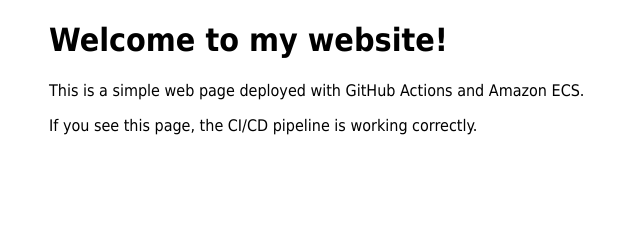
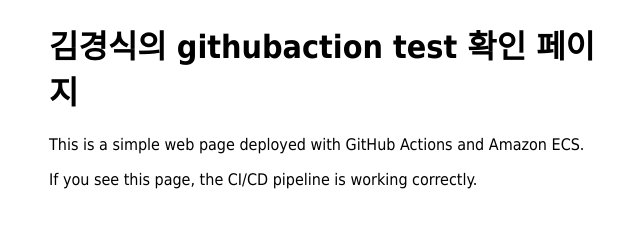
Before and after one commit to songchan721/cicd-project, a plain HTML site: page index.html in a window 1280 px wide. Shown: the whole page, without its empty margins (311-951 px from the left). Drawn offline with Linux system fonts and the light colour scheme.

Commit message:
"Update"

```diff
--- a/index.html
+++ b/index.html
@@ -11,7 +11,7 @@
 </style>
 </head>
 <body>
-<h1>Welcome to my website!</h1>
+<h1>김경식의 githubaction test 확인 페이지</h1>
 <p>This is a simple web page deployed with GitHub Actions and Amazon ECS.</p>
 <p>If you see this page, the CI/CD pipeline is working correctly.</p>
 </body>
```
